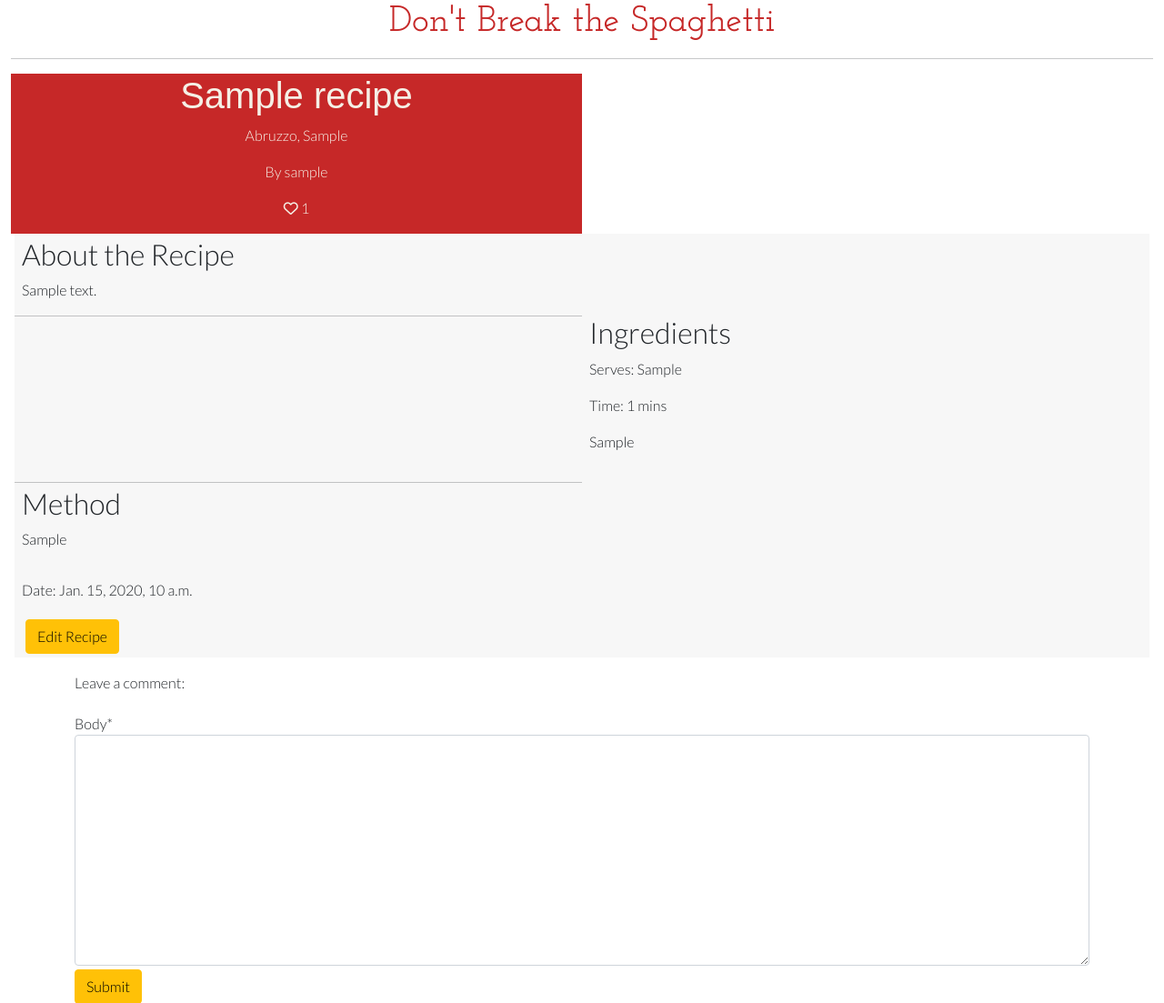
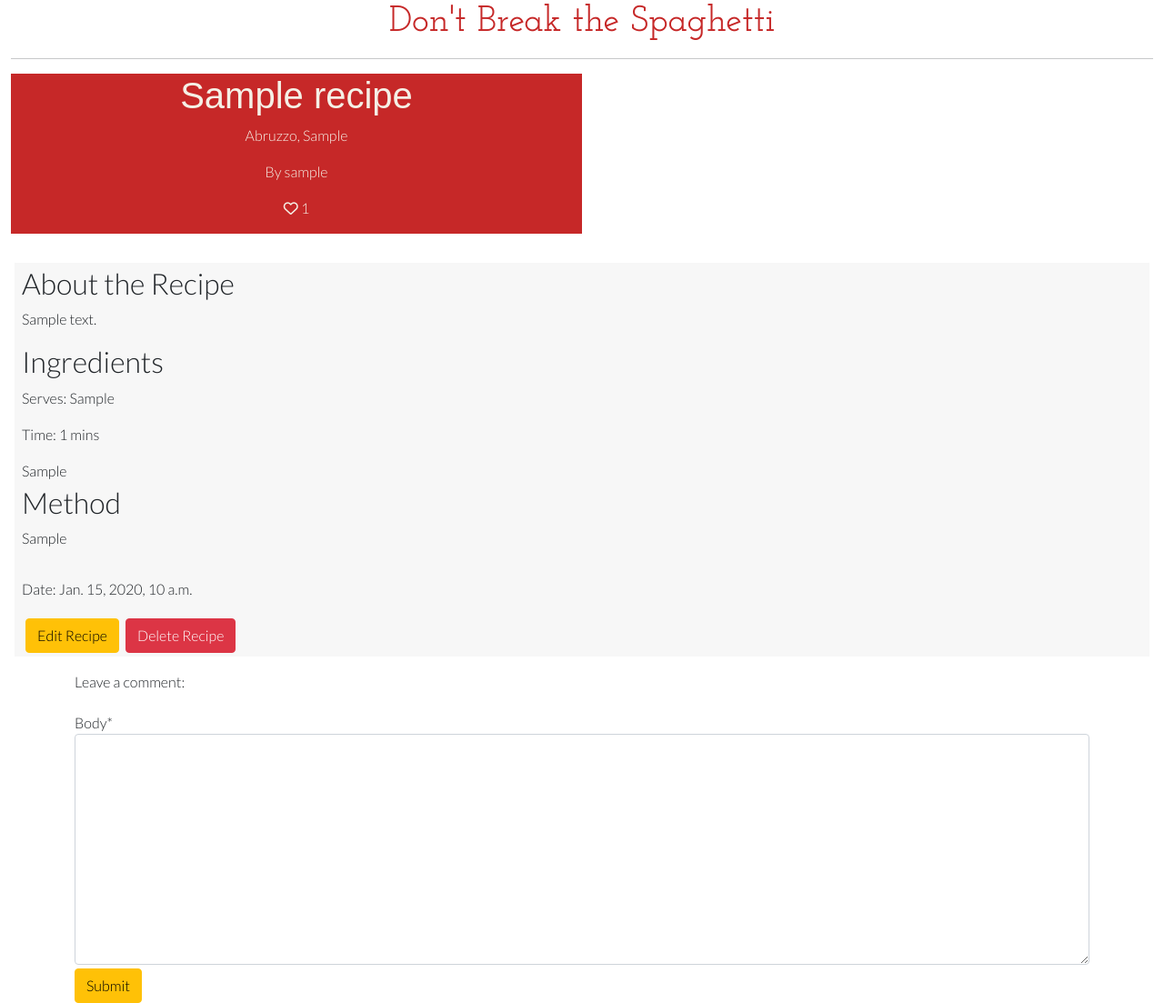
Before and after one commit to HMuraja/recipe-book-v2, a Django app: a page that uses templates/recipe.html in a window 1280 px wide. Shown: the part 56-1159 px from the top of the page at 91% size. Run offline with Django 3.2, Linux system fonts and the light colour scheme; a user stored in the database is signed in; tables that the repository leaves empty hold one stand-in row (values such as "Sample post"); some libraries are stand-ins or nearby versions; some web fonts are replaced.

Commit message:
Delete Recipe functionality added

```diff
--- a/recipeapp/urls.py
+++ b/recipeapp/urls.py
@@ -2,11 +2,16 @@ from . import views
 from django.urls import path
 
 urlpatterns = [
+    path('', views.RecipeSelection.as_view(), name='home'),
     path(
         'edit_recipe/<str:pk>/',
         views.EditRecipe.as_view(),
         name='edit_recipe'),
-    path('', views.RecipeSelection.as_view(), name='home'),
+
+    path(
+        'delete_recipe/<str:pk>/',
+        views.DeleteRecipe.as_view(),
+        name='delete_recipe'),
     path('recipe_share/', views.ShareRecipe.as_view(), name='recipe_share'),
     path('<slug:slug>/', views.RecipeDetails.as_view(), name='recipe_detail'),
 ]
--- a/recipeapp/views.py
+++ b/recipeapp/views.py
@@ -1,4 +1,4 @@
-from django.shortcuts import render, get_object_or_404, reverse
+from django.shortcuts import render, get_object_or_404, reverse, redirect
 from django.http import HttpResponseRedirect
 from django.views import generic, View
 from .models import Recipe
@@ -6,6 +6,7 @@ from .forms import CommentForm, ShareRecipeForm
 from django.template.defaultfilters import slugify
 from django.utils.crypto import get_random_string
 from django_summernote.admin import SummernoteModelAdmin
+from django.contrib import messages
 
 
 class RecipeSelection(generic.ListView):
@@ -152,7 +153,8 @@ class EditRecipe(View):
                 self.template_name,
                 {
                     'form': form,
-                    'posted': True
+                    'posted': True,
+                    'recipe': recipe,
                 }
             )
         else:
@@ -165,3 +167,20 @@ class EditRecipe(View):
                     'posted': False,
                 }
             )
+
+
+class DeleteRecipe(View):
+    print("made it 1")
+    model = Recipe
+
+    def get(self, request, pk, *args, **kwargs):
+        """
+        Get method to render template and form.
+        """
+        print("made it 1")
+        recipe = get_object_or_404(Recipe, pk=pk)
+        recipe_name = recipe.name
+        recipe.delete()
+        messages.success(request, f'{recipe_name} recipe deleted')
+
+        return redirect(reverse('home'))
--- a/templates/recipe.html
+++ b/templates/recipe.html
@@ -20,7 +20,7 @@
 </div>
 
 
-<div class="container-fluid g-4 mt-3">
+<div class="container-fluid g-4 mt-5">
     <div class="row g-3 light-grey ">
         <div class="col mt-1">
             <h2 clss="recipe-sub-headers">About the Recipe</h2>
@@ -29,7 +29,7 @@
     </div>
 
     <div class="row g-3 light-grey ">
-        <hr style="width: 50%;">
+
         <div class="col-md-auto card recipe-ingerients">
             <h2 clss="recipe-sub-headers">Ingredients</h2>
             <p>Serves: {{ recipe.serves }}</p>
@@ -37,7 +37,6 @@
             <p clss="recipe-body">{{ recipe.ingredients | safe }}</p>
         </div>
 
-        <hr style="width: 50%;">
     </div>
 
     <div class="row g-3 light-grey ">
@@ -52,13 +51,29 @@
             <p> Date: {{ recipe.created_on }}</p>
             {% if user.is_authenticated  %}
             <a class="btn btn-warning m-1" href="{% url 'edit_recipe' recipe.id %}" type="button"> Edit Recipe</a>
+            <button type="button" class="btn btn-danger" data-bs-toggle="modal" data-bs-target="#delete-modal">
+                Delete Recipe
+              </button>
             {% endif %}
         </div>
-
-
     </div>
 
 </div>
+
+<div class="modal fade" id="delete-modal" data-bs-backdrop="static" data-bs-keyboard="false" tabindex="-1" aria-labelledby="staticBackdropLabel" aria-hidden="true">
+    <div class="modal-dialog modal-dialog-centered">
+        <div class="modal-content modal-body">
+            <h3 class="text-danger text-center">Delete recipe</h3>
+            <p>
+                Are you sure you want to delete {{ recipe.name }} this recipe?
+            </p>
+            <div class="modal-footer d-flex justify-content-center">
+                <a class="btn btn-danger m-1" href="{% url 'delete_recipe' recipe.id %}" type="button"> Yes, Delete</a>
+                <button type="button" class="btn btn-warning" data-bs-dismiss="modal">No, Return</button>
+            </div>
+        </div>
+    </div>
+  </div>
 
 <div class="container mt-3">
     <div class="row">
```
